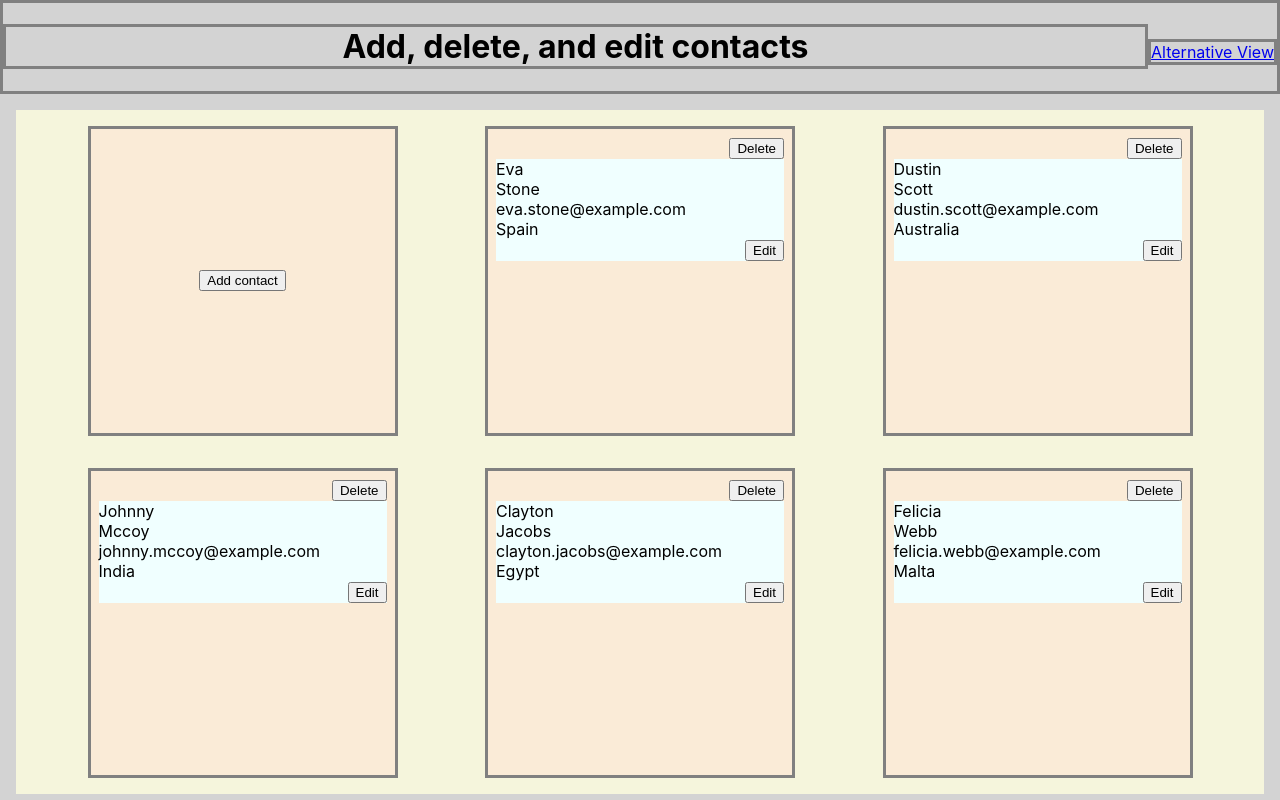
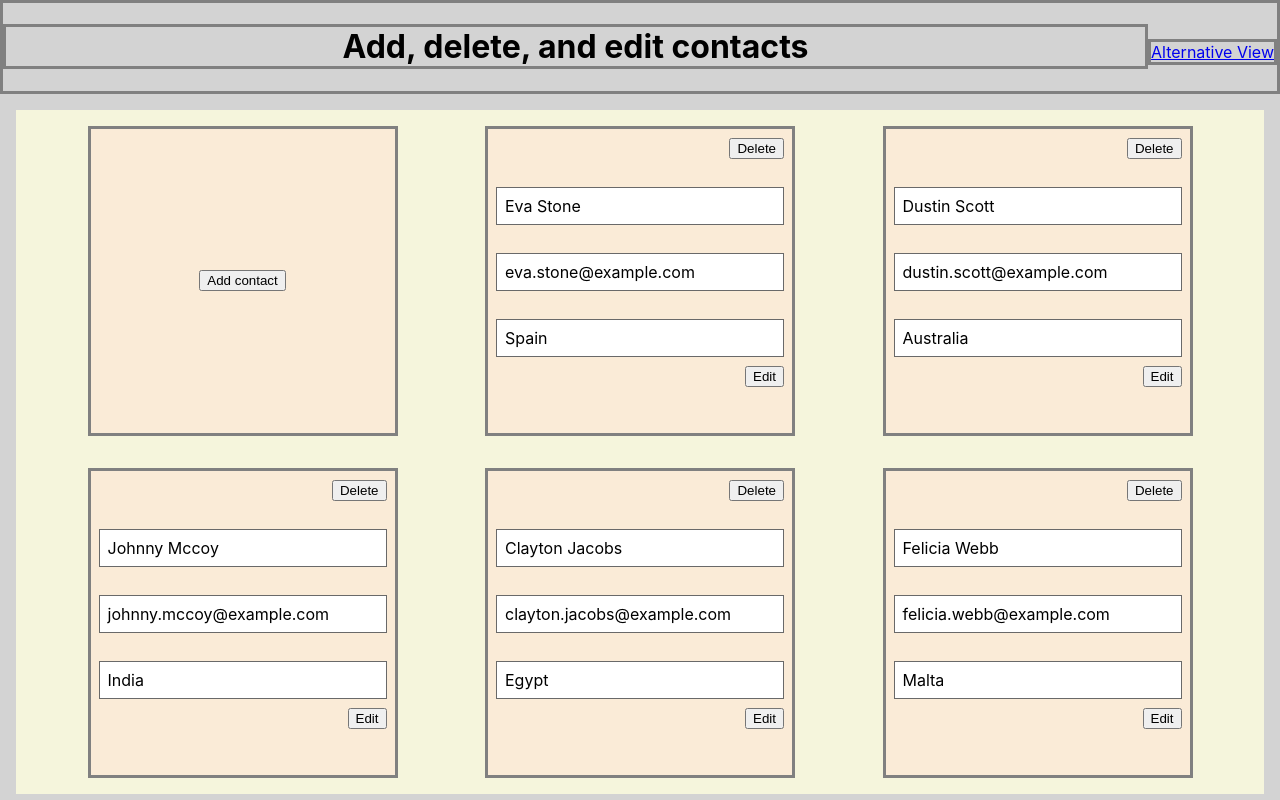
Before and after one commit to Gina-K/address-book, a React (Vite) app: page / in a window 1280 px wide. Built offline with nearby package versions, Linux system fonts and the light colour scheme.

Commit message:
add styles for static card and refactor styles

```diff
--- a/src/components/ContactCardsContainer/ContactCardStatic.tsx
+++ b/src/components/ContactCardsContainer/ContactCardStatic.tsx
@@ -1,4 +1,6 @@
 import type {Contact} from '../../data/types.ts';
+
+import '../../styles/ContactCardsContainer/ContactCardStatic.css';
 
 type Props = {
   contact: Contact;
@@ -11,19 +13,16 @@ export const ContactCardStatic = ({contact, onEdit}: Props) => {
   return (
     <div className="card-item__static">
       <div>
-        <div>
-          <span>{firstName}</span>
+        <div className="static__row">
+            <span>{firstName} </span>
+            <span>{lastName}</span>
         </div>
 
-        <div>
-          <span>{lastName}</span>
-        </div>
-
-        <div>
+        <div className="static__row">
           <span>{email}</span>
         </div>
 
-        <div>
+        <div className="static__row">
           <span>{country}</span>
         </div>
 
--- a/src/styles/App.css
+++ b/src/styles/App.css
@@ -14,9 +14,9 @@
 }
 
 .page-title {
+  flex-grow: 2;
+  text-align: center;
   border: solid gray;
-  text-align: center;
-  flex-grow: 2;
 }
 
 .navigation {
--- a/src/styles/Common/Input.css
+++ b/src/styles/Common/Input.css
@@ -15,16 +15,25 @@
   box-sizing: border-box;
   width: 100%;
   padding: 0.5rem;
+
+  font-family: Inter, system-ui, Avenir, Helvetica, Arial, sans-serif;
+  font-synthesis: none;
+  text-rendering: optimizeLegibility;
+  -webkit-font-smoothing: antialiased;
+  -moz-osx-font-smoothing: grayscale;
+  -webkit-text-size-adjust: 100%;
+  font-size: 16px;
+  color: black;
+
   border: 1px solid dimgray;
   border-radius: 0.25rem;
   background-color: white;
-  color: black;
   outline: 0;
 }
 
 .input__placeholder {
+  font-size: 1rem;
   color: gray;
-  font-size: 1rem;
 }
 
 .input__required {
--- a/src/styles/ContactCardsContainer/ContactCardForm.css
+++ b/src/styles/ContactCardsContainer/ContactCardForm.css
@@ -2,7 +2,6 @@
   display: flex;
   flex-direction: column;
   width: 100%;
-  background-color: azure;
 }
 
 .form__name-container {
--- /dev/null
+++ b/src/styles/ContactCardsContainer/ContactCardStatic.css
@@ -0,0 +1,15 @@
+.card-item__static {
+  display: flex;
+  flex-direction: column;
+  width: 100%;
+}
+
+.static__row {
+  box-sizing: border-box;
+  width: 100%;
+  margin: 1.75rem 0 .5rem 0;
+  padding: 0.5rem;
+  color: black;
+  background-color: white;
+  border: 1px solid dimgray;
+}
--- a/src/styles/ContactCardsContainer/ContactCardsContainer.css
+++ b/src/styles/ContactCardsContainer/ContactCardsContainer.css
@@ -17,10 +17,6 @@
   border: solid gray;
 }
 
-.card-item__static {
-  background-color: azure;
-}
-
 .card-item__add-btn {
   display:flex;
   justify-content: center;
--- a/src/styles/index.css
+++ b/src/styles/index.css
@@ -9,8 +9,8 @@
 
 body {
   box-sizing: border-box;
-  font-size: 16px;
   margin: 0;
   min-width: 320px;
   min-height: 100vh;
+  font-size: 16px;
 }
```
